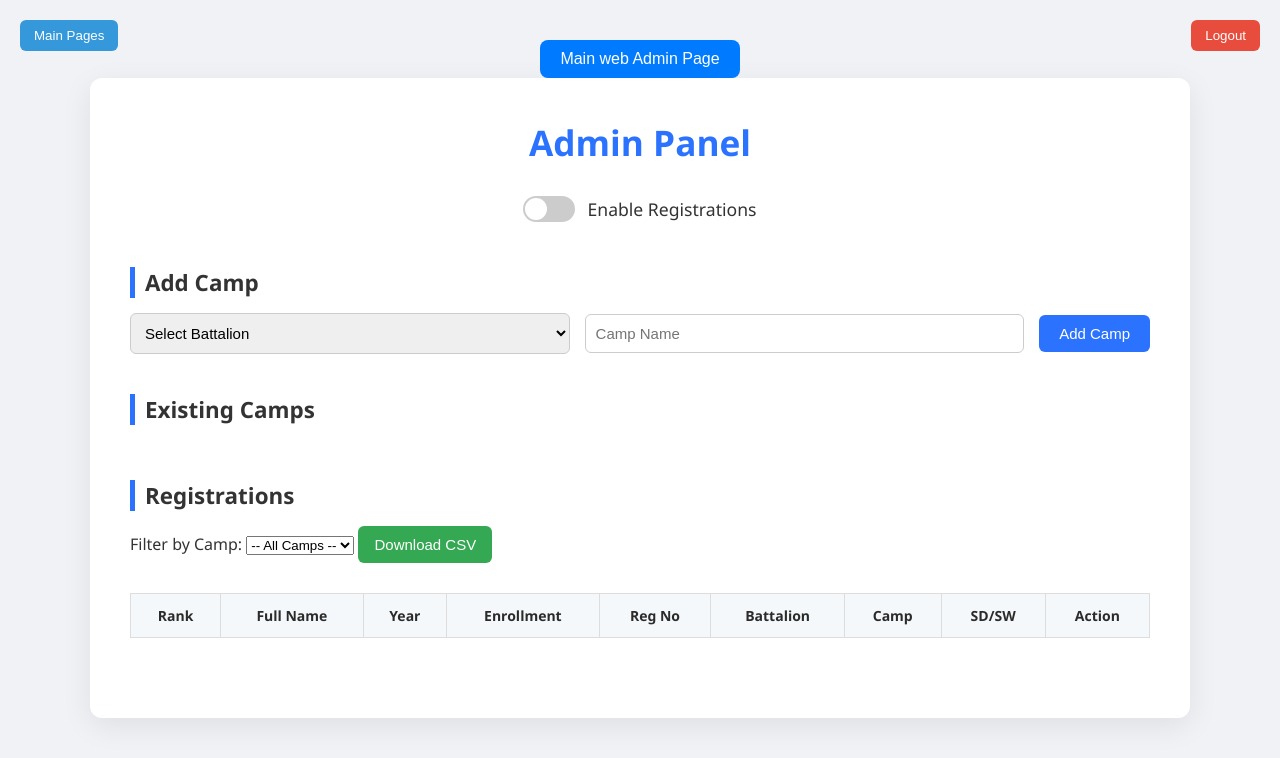
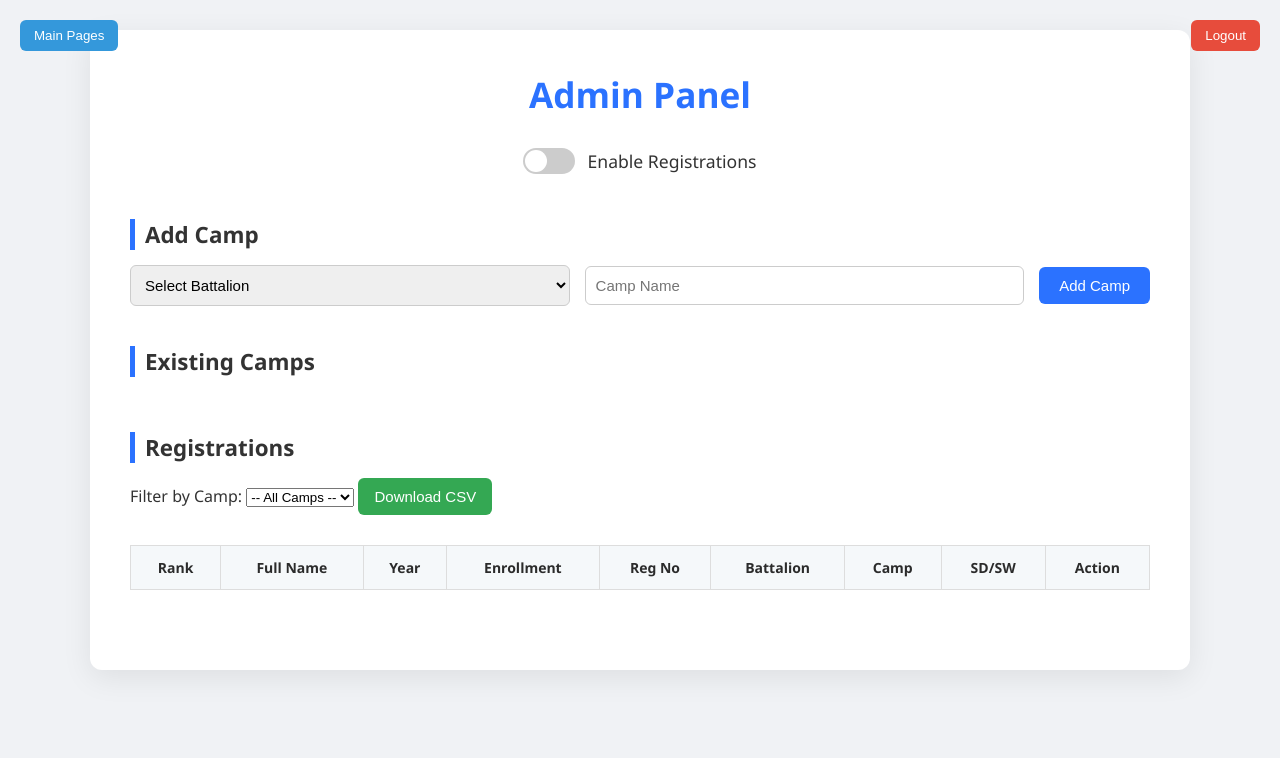
Before and after one commit to naniumesh/ncc-campregistration, a website: page public/admin page/admin.html in a window 1280 px wide. Drawn offline with Linux system fonts and the light colour scheme; no server answers.

Commit message:
Update admin.html

```diff
--- a/public/admin page/admin.html
+++ b/public/admin page/admin.html
@@ -9,12 +9,6 @@
 </head>
 <body>
 
-    <!-- NEW BUTTON CENTERED ABOVE THE HEADLINE -->
-  <div style="margin-top: 10px; text-align: center;">
-    <button onclick="window.location.href='https://adminpage.z29.web.core.windows.net/'" style="padding: 10px 20px; background-color: #007BFF; color: white; border: none; border-radius: 8px; cursor: pointer; font-size: 16px;">
-      Main web Admin Page
-    </button>
-  </div>
 
   <div class="container">
     <h1>Admin Panel</h1>
```
